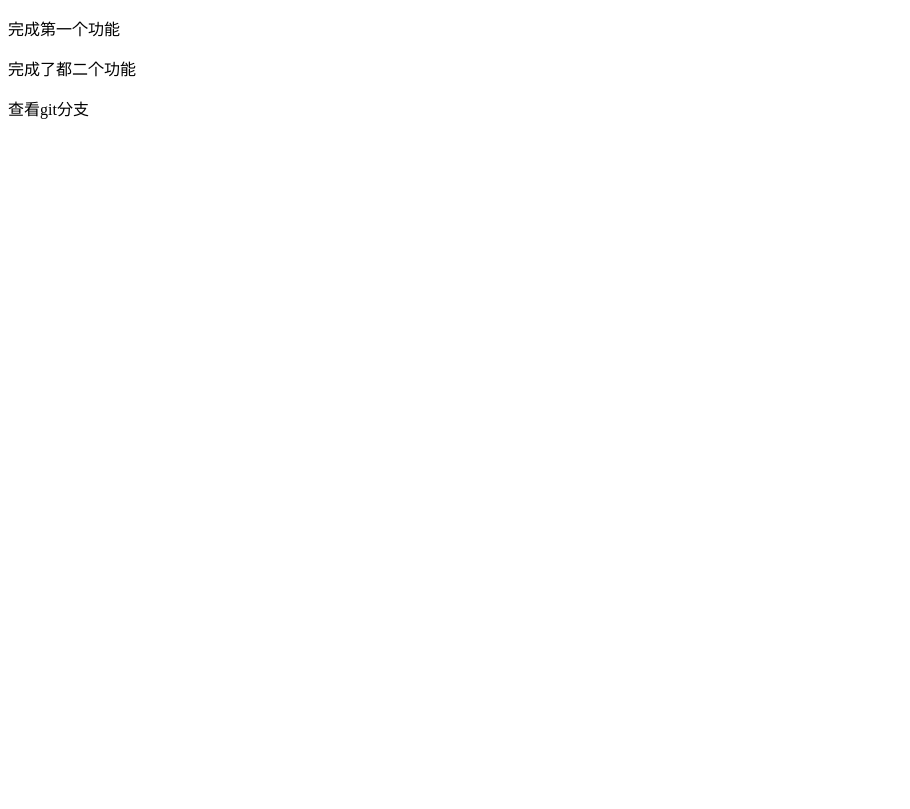
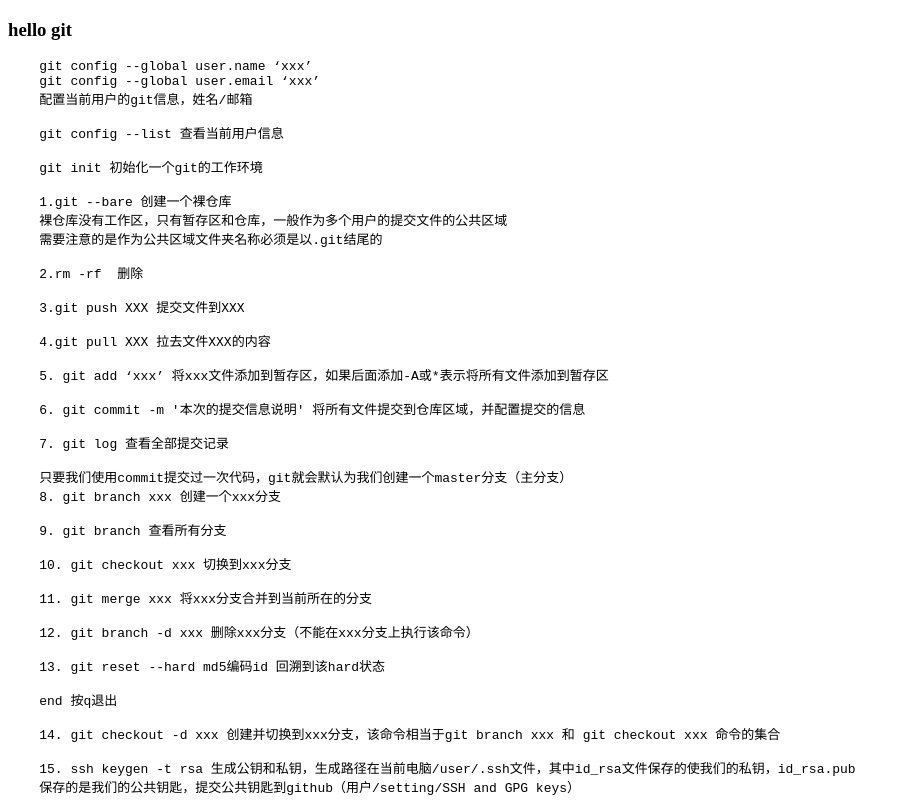
Before and after one commit to A-oei/Git-, a plain HTML site: page index.html in a window 1280 px wide. Shown: the whole page, without its empty margins (0-910 px from the left). Drawn offline with Linux system fonts and the light colour scheme.

Commit message:
git部分命令——_1

```diff
--- a/index.html
+++ b/index.html
@@ -5,13 +5,54 @@
     <meta name="viewport"
           content="width=device-width, user-scalable=no, initial-scale=1.0, maximum-scale=1.0, minimum-scale=1.0">
     <meta http-equiv="X-UA-Compatible" content="ie=edge">
-    <title>Git</title>
+    <title>git命令</title>
 </head>
 <body>
-<div class="box">
-    <p>完成第一个功能</p>
-    <p>完成了都二个功能</p>
-    <p>查看git分支</p>
-</div>
+<h3>hello git</h3>
+<pre>
+    git config --global user.name ‘xxx’
+    git config --global user.email ‘xxx’
+    配置当前用户的git信息，姓名/邮箱
+
+    git config --list 查看当前用户信息
+
+    git init 初始化一个git的工作环境
+
+    1.git --bare 创建一个裸仓库
+    裸仓库没有工作区，只有暂存区和仓库，一般作为多个用户的提交文件的公共区域
+    需要注意的是作为公共区域文件夹名称必须是以.git结尾的
+
+    2.rm -rf  删除
+
+    3.git push XXX 提交文件到XXX
+
+    4.git pull XXX 拉去文件XXX的内容
+
+    5. git add ‘xxx’ 将xxx文件添加到暂存区，如果后面添加-A或*表示将所有文件添加到暂存区
+
+    6. git commit -m '本次的提交信息说明' 将所有文件提交到仓库区域，并配置提交的信息
+
+    7. git log 查看全部提交记录
+
+    只要我们使用commit提交过一次代码，git就会默认为我们创建一个master分支（主分支）
+    8. git branch xxx 创建一个xxx分支
+
+    9. git branch 查看所有分支
+
+    10. git checkout xxx 切换到xxx分支
+
+    11. git merge xxx 将xxx分支合并到当前所在的分支
+
+    12. git branch -d xxx 删除xxx分支（不能在xxx分支上执行该命令）
+
+    13. git reset --hard md5编码id 回溯到该hard状态
+
+    end 按q退出
+
+    14. git checkout -d xxx 创建并切换到xxx分支，该命令相当于git branch xxx 和 git checkout xxx 命令的集合
+
+    15. ssh keygen -t rsa 生成公钥和私钥，生成路径在当前电脑/user/.ssh文件，其中id_rsa文件保存的使我们的私钥，id_rsa.pub
+    保存的是我们的公共钥匙，提交公共钥匙到github（用户/setting/SSH and GPG keys）
+</pre>
 </body>
 </html>
```
